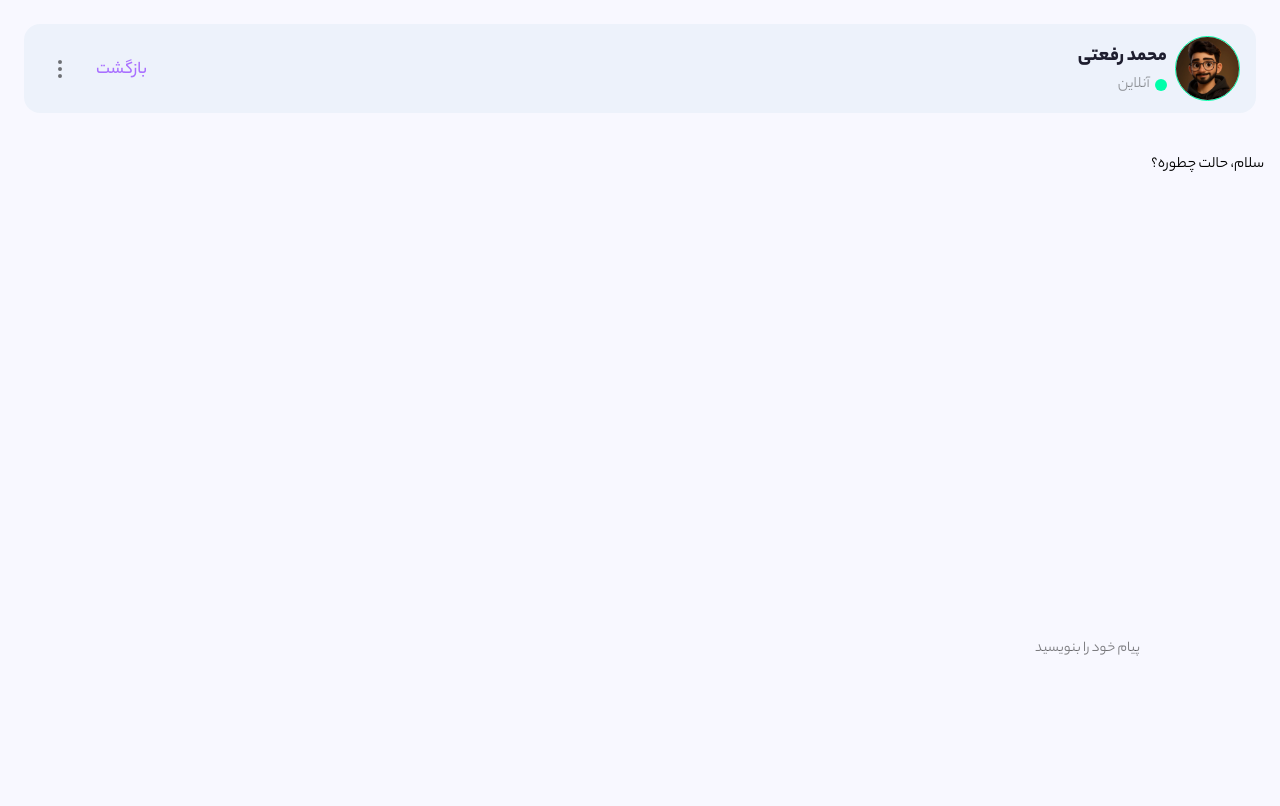
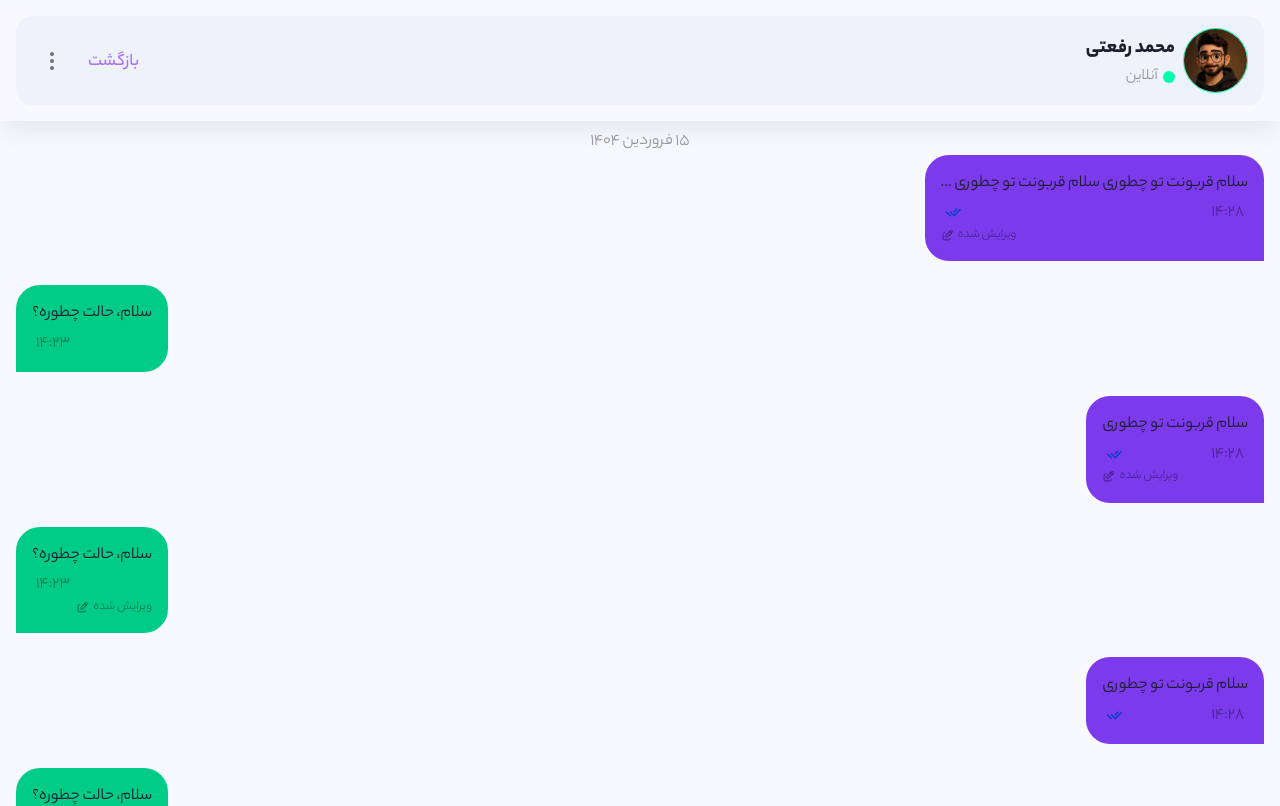
Before and after one commit to Morteza-Hoseinzadeh/zichat, a Next.js app in the folder client/: page /direct/pv/1 in a window 1280 px wide. Shown: the top 806 px of the page. Built offline with nearby package versions, Linux system fonts and the light colour scheme.

Commit message:
Develop the design off chat bubbles

```diff
--- a/client/src/app/direct/pv/[id]/page.tsx
+++ b/client/src/app/direct/pv/[id]/page.tsx
@@ -2,20 +2,114 @@
 
 import React, { useState } from 'react';
 import { useParams, useRouter } from 'next/navigation';
-import { Box, Button, IconButton, Typography } from '@mui/material';
+import { Box, Button, IconButton, Typography, useTheme } from '@mui/material';
+
+// Framer motion imports
 import { motion, AnimatePresence } from 'framer-motion';
-import { TbDots } from 'react-icons/tb';
+
+// Utils
 import ConvertToPersianDigit from '@/utils/functions/convertToPersianDigit';
 
-const mock = [
-  { id: 1, type: 'user', name: 'سینا شکوری', lastMessage: 'سلام، حالت چطوره؟', timestamp: '14:23', unreadCount: 2, avatar: '/assets/avatars/avatar.jpg' },
-  { id: 2, type: 'user', name: 'آرمان معصومی', lastMessage: 'فایل رو دریافت کردم ممنون', timestamp: '13:10', unreadCount: 0, avatar: '/assets/avatars/avatar.jpg' },
-  { id: 3, type: 'group', name: 'تیم طراحی', lastMessage: 'جلسه بعدی کیه؟', timestamp: '11:30', unreadCount: 5, avatar: '/assets/avatars/avatar.jpg' },
-  { id: 4, type: 'group', name: 'توسعه‌دهندگان وب', lastMessage: 'سورس کد آپلود شد', timestamp: '10:15', unreadCount: 0, avatar: '/assets/avatars/avatar.jpg' },
-  { id: 5, type: 'channel', name: 'کانال اخبار تکنولوژی', lastMessage: 'نسخه جدید React منتشر شد', timestamp: '09:00', unreadCount: 3, avatar: '/assets/avatars/avatar.jpg' },
-  { id: 6, type: 'channel', name: 'زنگ تفریح', lastMessage: 'جوک روز 😂', timestamp: '08:20', unreadCount: 0, avatar: '/assets/avatars/avatar.jpg' },
-  { id: 7, type: 'bot', name: 'ترجمه‌یار', lastMessage: 'ترجمه: Hello → سلام', timestamp: '07:00', unreadCount: 1, avatar: '/assets/avatars/avatar.jpg' },
-  { id: 8, type: 'bot', name: 'هواشناسی', lastMessage: 'امروز: آفتابی ☀️', timestamp: '06:30', unreadCount: 0, avatar: '/assets/avatars/avatar.jpg' },
+// Icons
+import { TbBookmarks, TbDots, TbEdit } from 'react-icons/tb';
+import { RiCheckDoubleLine } from 'react-icons/ri';
+import { RxHamburgerMenu } from 'react-icons/rx';
+
+export const mock = [
+  {
+    id: 1,
+    type: 'user',
+    chat_type: 'PV',
+    name: 'سینا شکوری',
+    date: '15 فروردین 1404',
+    unreadCount: 2,
+    avatar: '/assets/avatars/avatar.jpg',
+    last_seen: '22:14',
+    status: 'offline',
+    pinned_messages: ['xyz-abcde-fgh'],
+    messages: [
+      {
+        id: 'xyz-abcde-fgi-1',
+        message: 'سلام قربونت تو چطوری سلام قربونت تو چطوری ...',
+        timestamp: '14:28',
+        self: true,
+        read_by_receiver: true,
+        message_edited: true,
+      },
+      {
+        id: 'xyz-abcde-fgh-2',
+        message: 'سلام، حالت چطوره؟',
+        timestamp: '14:23',
+        self: false,
+        read_by_receiver: true,
+        message_edited: false,
+      },
+      {
+        id: 'xyz-abcde-fgi-3',
+        message: 'سلام قربونت تو چطوری',
+        timestamp: '14:28',
+        self: true,
+        read_by_receiver: true,
+        message_edited: true,
+      },
+      {
+        id: 'xyz-abcde-fgh-4',
+        message: 'سلام، حالت چطوره؟',
+        timestamp: '14:23',
+        self: false,
+        read_by_receiver: true,
+        message_edited: true,
+      },
+      {
+        id: 'xyz-abcde-fgi-5',
+        message: 'سلام قربونت تو چطوری',
+        timestamp: '14:28',
+        self: true,
+        read_by_receiver: true,
+        message_edited: false,
+      },
+      {
+        id: 'xyz-abcde-fgh-6',
+        message: 'سلام، حالت چطوره؟',
+        timestamp: '14:23',
+        self: false,
+        read_by_receiver: true,
+        message_edited: true,
+      },
+      {
+        id: 'xyz-abcde-fgi-7',
+        message: 'سلام قربونت تو چطوری',
+        timestamp: '14:28',
+        self: true,
+        read_by_receiver: true,
+        message_edited: true,
+      },
+      {
+        id: 'xyz-abcde-fgh-8',
+        message: 'سلام، حالت چطوره؟',
+        timestamp: '14:23',
+        self: false,
+        read_by_receiver: true,
+        message_edited: true,
+      },
+      {
+        id: 'xyz-abcde-fgi-9',
+        message: 'سلام قربونت تو چطوری',
+        timestamp: '14:28',
+        self: true,
+        read_by_receiver: true,
+        message_edited: true,
+      },
+      {
+        id: 'xyz-abcde-fgh-10',
+        message: 'سلام، حالت چطوره؟',
+        timestamp: '14:23',
+        self: false,
+        read_by_receiver: true,
+        message_edited: true,
+      },
+    ],
+  },
 ];
 
 const pageVariants: any = {
@@ -41,6 +135,7 @@ function Header({ onClose }: { onClose: () => void }) {
   const checkConnectionStatus = checkConnection['online'];
 
   return (
+    <Box sx={styles.header_container}>
       <Box sx={styles.header}>
         <Box display={'flex'} alignItems={'center'} gap={1} sx={{ img: { border: '1px solid', borderColor: checkConnectionStatus.color, borderRadius: '50%' } }}>
           <img src="/assets/avatars/avatar.jpg" alt="avatar.jpg" width={65} height={65} />
@@ -75,6 +170,7 @@ function Header({ onClose }: { onClose: () => void }) {
           </Box>
         </Box>
       </Box>
+    </Box>
   );
 }
 
@@ -84,6 +180,80 @@ function Keyboard() {
       <input type="text" placeholder="پیام خود را بنویسید" style={styles.textInput} />
     </Box>
   );
+}
+
+function ChatsSection() {
+  const theme = useTheme();
+  const [hoveredMessageId, setHoveredMessageId] = useState<string | null>(null);
+
+  const mock_font_size = 17;
+
+  return mock.map((item, index) => (
+    <Box key={index} flex={1} display={'flex'} flexDirection={'column'} mt={1} mx={'16px'} sx={{ fontSize: mock_font_size }}>
+      <p style={{ textAlign: 'center', color: theme.palette.text.disabled }}>{ConvertToPersianDigit(item.date)}</p>
+
+      {item.messages.map((chat, subIndex) => {
+        const color = chat.self ? theme.palette.primary.dark : theme.palette.secondary.dark;
+        const isHovered = hoveredMessageId === chat.id;
+
+        return (
+          <Box width="100%" key={subIndex} sx={{ display: 'flex', justifyContent: chat.self ? 'right' : 'left', mb: 3 }}>
+            <Box
+              display="flex"
+              alignItems="center"
+              flexDirection={chat.self ? 'row' : 'row-reverse'}
+              gap={1}
+              onMouseEnter={() => setHoveredMessageId(chat.id)}
+              onMouseLeave={() => setHoveredMessageId(null)}
+            >
+              {/* Chat Bubble */}
+              <Box
+                sx={{
+                  ...styles.chat_bubbles,
+                  backgroundColor: color,
+                  borderBottomLeftRadius: chat.self ? '24px' : '0',
+                  borderBottomRightRadius: chat.self ? '0' : '24px',
+                }}
+              >
+                <p style={{ color: theme.palette.text.primary }}>{chat.message}</p>
+                <Box mt={0.5} display="flex" alignItems="center" justifyContent="space-between" flexDirection={chat.self ? 'row' : 'row-reverse'} mx={0.5}>
+                  <p style={{ color: theme.palette.text.disabled }}>{ConvertToPersianDigit(chat.timestamp)}</p>
+                  {chat.self && <RiCheckDoubleLine color={chat.read_by_receiver ? '#0041c2' : theme.palette.text.disabled} />}
+                </Box>
+                {chat.message_edited && (
+                  <Box
+                    sx={{
+                      display: 'flex',
+                      alignItems: 'center',
+                      justifyContent: chat.self ? 'left' : 'right',
+                      color: theme.palette.text.disabled,
+                      fontSize: mock_font_size - 4,
+                      gap: 0.5,
+                    }}
+                  >
+                    <span>ویرایش شده</span>
+                    <TbEdit />
+                  </Box>
+                )}
+              </Box>
+
+              {/* Action Buttons */}
+              {isHovered && (
+                <Box display="flex" flexDirection="column" alignItems="center" justifyContent="space-around">
+                  <IconButton>
+                    <RxHamburgerMenu size={26} />
+                  </IconButton>
+                  <IconButton>
+                    <TbBookmarks size={26} />
+                  </IconButton>
+                </Box>
+              )}
+            </Box>
+          </Box>
+        );
+      })}
+    </Box>
+  ));
 }
 
 export default function ChatView() {
@@ -104,9 +274,7 @@ export default function ChatView() {
       {show && (
         <motion.div key="chatView" initial="initial" animate="animate" exit="exit" variants={pageVariants} style={styles.overlay}>
           <Header onClose={handleClose} />
-          <Box flex={1} p={2} overflow="auto">
-            <Typography>{chat.lastMessage}</Typography>
-          </Box>
+          <ChatsSection />
           <Keyboard />
         </motion.div>
       )}
@@ -116,15 +284,20 @@ export default function ChatView() {
 
 const styles: any = {
   overlay: {
-    position: 'fixed',
+    display: 'flex',
+    flexDirection: 'column',
+    backgroundColor: 'background.default',
+  },
+  header_container: {
+    position: 'sticky',
     top: 0,
     left: 0,
     right: 0,
     bottom: 0,
     zIndex: 9999,
-    display: 'flex',
-    flexDirection: 'column',
-    backgroundColor: 'background.default',
+    background: 'rgba(255, 255, 255, 0)',
+    boxShadow: '0 4px 30px rgba(0, 0, 0, 0.1)',
+    backdropFilter: 'blur(8.7px)',
   },
   header: {
     padding: '12px 16px',
@@ -132,12 +305,11 @@ const styles: any = {
     justifyContent: 'space-between',
     alignItems: 'center',
     backgroundColor: 'background.paper',
-    m: 3,
     borderRadius: '16px',
+    m: 2,
   },
   input: {
-    padding: 16,
-    backgroundColor: 'background.default',
+    backgroundColor: 'background.paper',
   },
   textInput: {
     width: '100%',
@@ -145,4 +317,9 @@ const styles: any = {
     borderRadius: '12px',
     fontSize: '15px',
   },
+  chat_bubbles: {
+    p: 2,
+    width: 'fit-content',
+    borderRadius: '24px',
+  },
 };
--- a/client/src/components/ThemedLayout.tsx
+++ b/client/src/components/ThemedLayout.tsx
@@ -2,6 +2,7 @@ import React from 'react';
 import { ThemeProvider } from '@mui/material';
 import { useThemeMode } from '@/utils/hooks/useThemeMode';
 import DynamicMetadata from './DynamicMetaData';
+import { usePathname } from 'next/navigation';
 
 interface RootLayoutProps {
   children: React.ReactNode;
@@ -9,13 +10,14 @@ interface RootLayoutProps {
 
 const RootLayout: React.FC<RootLayoutProps> = ({ children }) => {
   const { theme } = useThemeMode();
+  const pathname = usePathname();
 
   return (
     <>
       <DynamicMetadata />
       <ThemeProvider theme={theme}>
         <body style={{ backgroundColor: theme.palette.background.default }}>
-          <main style={{ position: 'relative', zIndex: 1, margin: '16px' }}>{children}</main>
+          <main style={{ position: 'relative', zIndex: 1, margin: pathname.includes('/direct/pv/') ? '0' : '16px' }}>{children}</main>
         </body>
       </ThemeProvider>
     </>
--- a/client/src/components/chats-pin/chatsPin.tsx
+++ b/client/src/components/chats-pin/chatsPin.tsx
@@ -37,7 +37,7 @@ export default function ChatsPin() {
             </Box>
             <Box mt={1}>
               <Typography variant="body1" color="text.primary" fontWeight={900}>
-                مرتضی حسین زاده
+                مهدی محمدی
               </Typography>
             </Box>
           </Box>
--- a/client/src/components/user-info-header/userInfoHeader.tsx
+++ b/client/src/components/user-info-header/userInfoHeader.tsx
@@ -28,7 +28,7 @@ export default function UserInfoHeader() {
             </Typography>
           </Box>
           <Typography color="text.primary" variant="h5" fontWeight={900}>
-            مرتضی حسین زاده
+            مهدی محمدی
           </Typography>
         </Box>
       </Box>
```
Also changed, not shown: client/src/components/chats-list/chatsList.tsx (+4 -4 lines). Lines whose indentation alone changed are shown as unchanged.
